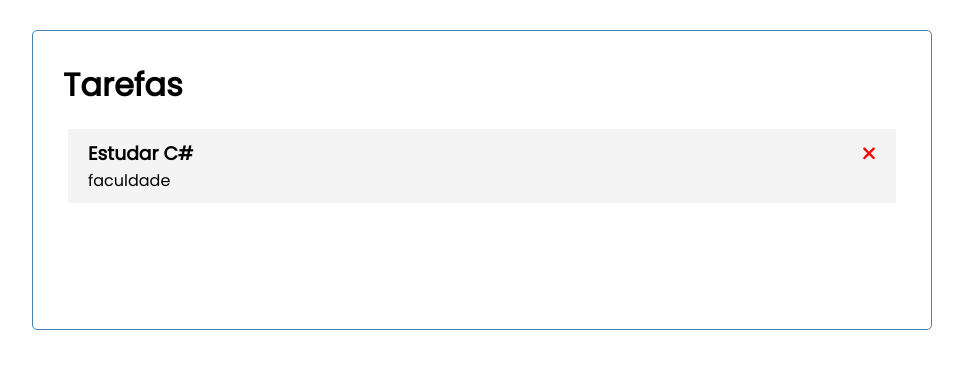
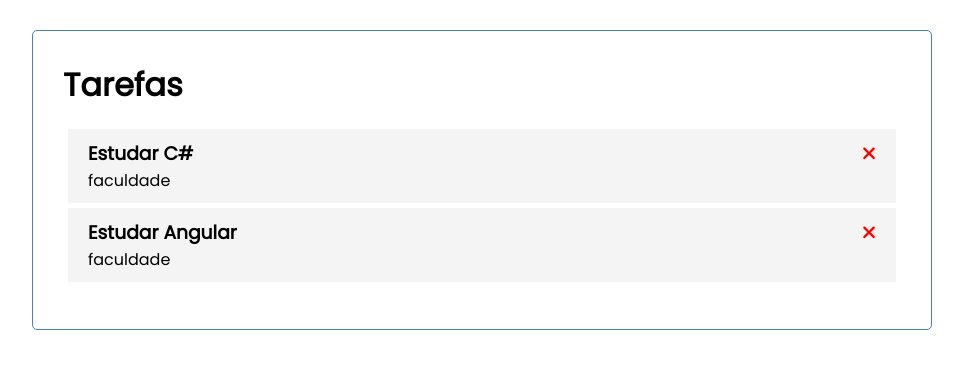
Before and after one commit to mateusfrazz/Lista-De-Tarefas, an Angular app: page / in a window 1280 px wide. Shown: the top 368 px of the page, without its empty margins (158-1121 px from the left). Built offline with nearby package versions, Linux system fonts and the light colour scheme; data requests are answered from the project's data file.

Commit message:
feat - Adicionando o ngClass para modificar e adicionar uma cor para uma tarefa concluida

```diff
--- a/db.json
+++ b/db.json
@@ -4,7 +4,13 @@
       "id": "1",
       "tarefa": "Estudar C#",
       "categoria": "faculdade",
-      "concluido": true
+      "concluido": false
+    },
+    {
+      "id": "2",
+      "tarefa": "Estudar Angular",
+      "categoria": "faculdade",
+      "concluido": false
     }
   ]
 }
--- a/src/app/components/task-item/task-item.component.html
+++ b/src/app/components/task-item/task-item.component.html
@@ -1,6 +1,7 @@
 
 <div class="task"
   (dblclick)="onToggle(tarefa)"
+  [ngClass]="{reminder: tarefa.concluido}"
 >
     <h3>
         {{tarefa.tarefa}}
--- a/src/app/components/task-item/task-item.component.ts
+++ b/src/app/components/task-item/task-item.component.ts
@@ -13,6 +13,7 @@ import { CommonModule } from '@angular/common';
 export class TaskItemComponent {
    @Input () tarefa!:Tarefa;//recebendo os dados do component pai que está com o service em funcionamento
    @Output() onDeleteTask = new EventEmitter<Tarefa>() //enviando os dados para o componente pai
+   @Output() onToggleConcluido = new EventEmitter<Tarefa>() //enviando o evento do metodo de onToggle
    faTimes = faTimes
 
    //criando um metodo para realizar o delete
@@ -20,7 +21,7 @@ export class TaskItemComponent {
      this.onDeleteTask.emit(tarefa);
    }
 
-   onToggle(){
-
+   onToggle(tarefa: Tarefa){
+      this.onToggleConcluido.emit(tarefa);
    }
 }
--- a/src/app/components/tasks/tasks.component.html
+++ b/src/app/components/tasks/tasks.component.html
@@ -1,2 +1,6 @@
 
-<app-task-item *ngFor="let tarefa of tarefas " [tarefa]="tarefa" (onDeleteTask)="deleteTask($event)"></app-task-item>
+<app-task-item *ngFor="let tarefa of tarefas"
+[tarefa]="tarefa" (onDeleteTask)="deleteTask($event)"
+ (onToggleConcluido)="toggleConcluido($event)"
+>
+</app-task-item>
--- a/src/app/components/tasks/tasks.component.ts
+++ b/src/app/components/tasks/tasks.component.ts
@@ -26,4 +26,9 @@ export class TasksComponent implements OnInit {
           this.tarefas = this.tarefas.filter((t) => t.id !== tarefa.id);
         });
       }
+
+      toggleConcluido(tarefa: Tarefa){
+        tarefa.concluido = !tarefa.concluido;
+        this.taskService.updateTask(tarefa).subscribe();
+      }
 }
--- a/src/app/services/task.service.ts
+++ b/src/app/services/task.service.ts
@@ -19,4 +19,8 @@ export class TaskService {
   deleteTask(tarefa: Tarefa): Observable<Tarefa>{
       return this.http.delete<Tarefa>(`${this.apiUrl}/${tarefa.id}`)
   }
+
+  updateTask ( tarefa:Tarefa) : Observable<Tarefa>{
+    return this.http.put<Tarefa>(`${this.apiUrl}/${tarefa.id}`,tarefa)
+  }
 }
```
